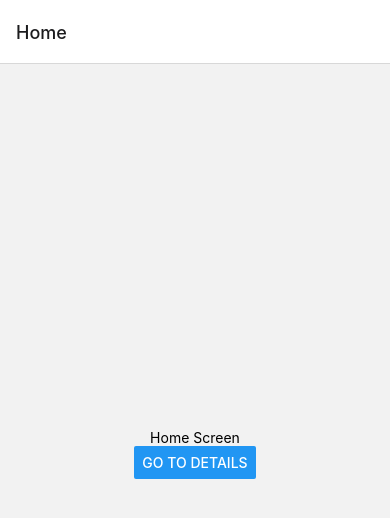
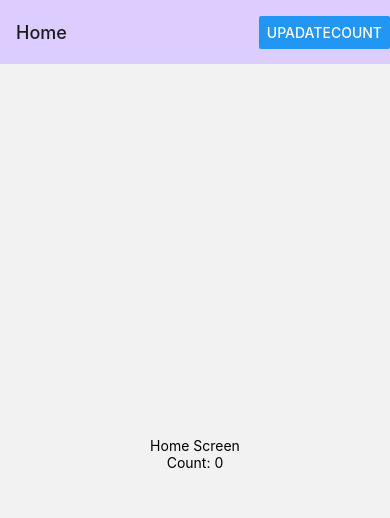
Before and after one commit to LeoTest8/rn_demo_leo, a React Native app: screen / in a window 390 px wide. Shown: the top 518 px of the page. Built offline with nearby package versions, Linux system fonts and the light colour scheme.

Commit message:
header buttons practice successfully

```diff
--- a/App.jsx
+++ b/App.jsx
@@ -64,35 +64,69 @@
  * Operations:
  */
 
-import React from 'react';
-import {StyleSheet, Text, SafeAreaView, View, Button} from 'react-native';
+// import React from 'react';
+// import {StyleSheet, Text, SafeAreaView, View, Button} from 'react-native';
+// import {NavigationContainer} from '@react-navigation/native';
+// import {createNativeStackNavigator} from '@react-navigation/native-stack';
+
+// const Home = ({navigation}) => {
+//   return (
+//     <SafeAreaView style={styles.container}>
+//       <Text>Home Screen</Text>
+//       <Button
+//         title="Go To Details"
+//         onPress={() => {
+//           navigation.navigate('Details', {
+//             id: 4523,
+//           });
+//         }}></Button>
+//     </SafeAreaView>
+//   );
+// };
+
+// const Details = ({navigation, route}) => {
+//   return (
+//     <SafeAreaView style={styles.container}>
+//       <Text>Details Screen</Text>
+//       <Text>Params From Home:</Text>
+//       <Text>{JSON.stringify(route.params)}</Text>
+//     </SafeAreaView>
+//   );
+// };
+
+// const Stack = createNativeStackNavigator();
+
+// export default function App() {
+//   return (
+//     <NavigationContainer>
+//       <Stack.Navigator>
+//         <Stack.Screen component={Home} name="Home"></Stack.Screen>
+//         <Stack.Screen
+//           component={Details}
+//           name="Details"
+//           options={{
+//             headerStyle: {
+//               backgroundColor: '#fef422',
+//             },
+//             headerTintColor: 'red',
+//           }}></Stack.Screen>
+//       </Stack.Navigator>
+//     </NavigationContainer>
+//   );
+// }
+
+// const styles = StyleSheet.create({
+//   container: {
+//     flex: 1,
+//     justifyContent: 'center',
+//     alignItems: 'center',
+//   },
+// })
+
 import {NavigationContainer} from '@react-navigation/native';
 import {createNativeStackNavigator} from '@react-navigation/native-stack';
-
-const Home = ({navigation}) => {
-  return (
-    <SafeAreaView style={styles.container}>
-      <Text>Home Screen</Text>
-      <Button
-        title="Go To Details"
-        onPress={() => {
-          navigation.navigate('Details', {
-            id: 4523,
-          });
-        }}></Button>
-    </SafeAreaView>
-  );
-};
-
-const Details = ({navigation, route}) => {
-  return (
-    <SafeAreaView style={styles.container}>
-      <Text>Details Screen</Text>
-      <Text>Params From Home:</Text>
-      <Text>{JSON.stringify(route.params)}</Text>
-    </SafeAreaView>
-  );
-};
+import React, {useState, useEffect} from 'react';
+import {Text, View, SafeAreaView, Button} from 'react-native';
 
 const Stack = createNativeStackNavigator();
 
@@ -100,25 +134,43 @@ export default function App() {
   return (
     <NavigationContainer>
       <Stack.Navigator>
-        <Stack.Screen component={Home} name="Home"></Stack.Screen>
         <Stack.Screen
-          component={Details}
-          name="Details"
+          component={HomeScreen}
+          name="Home"
           options={{
             headerStyle: {
-              backgroundColor: '#fef422',
+              backgroundColor: '#dcf',
             },
-            headerTintColor: 'red',
+            headerRight: () => <Button title="Update Count"></Button>,
           }}></Stack.Screen>
       </Stack.Navigator>
     </NavigationContainer>
   );
 }
 
-const styles = StyleSheet.create({
-  container: {
-    flex: 1,
-    justifyContent: 'center',
-    alignItems: 'center',
-  },
-});
+function HomeScreen({navigation}) {
+  const [Count, setCount] = useState(0);
+
+  useEffect(() => {
+    navigation.setOptions({
+      headerRight: () => (
+        <Button
+          onPress={() => setCount(c => c + 1)}
+          title="UpadateCount"
+          color={''}></Button>
+      ),
+    });
+  }, [navigation]);
+
+  return (
+    <SafeAreaView
+      style={{
+        flex: 1,
+        justifyContent: 'center',
+        alignItems: 'center',
+      }}>
+      <Text>Home Screen</Text>
+      <Text>Count: {Count}</Text>
+    </SafeAreaView>
+  );
+}
--- a/package.json
+++ b/package.json
@@ -5,6 +5,7 @@
   "scripts": {
     "android": "react-native run-android",
     "ios": "react-native run-ios",
+    "ios-latest": "react-native run-ios --simulator='iPhone 15 Pro Max'",
     "lint": "eslint .",
     "start": "react-native start",
     "test": "jest",
```
